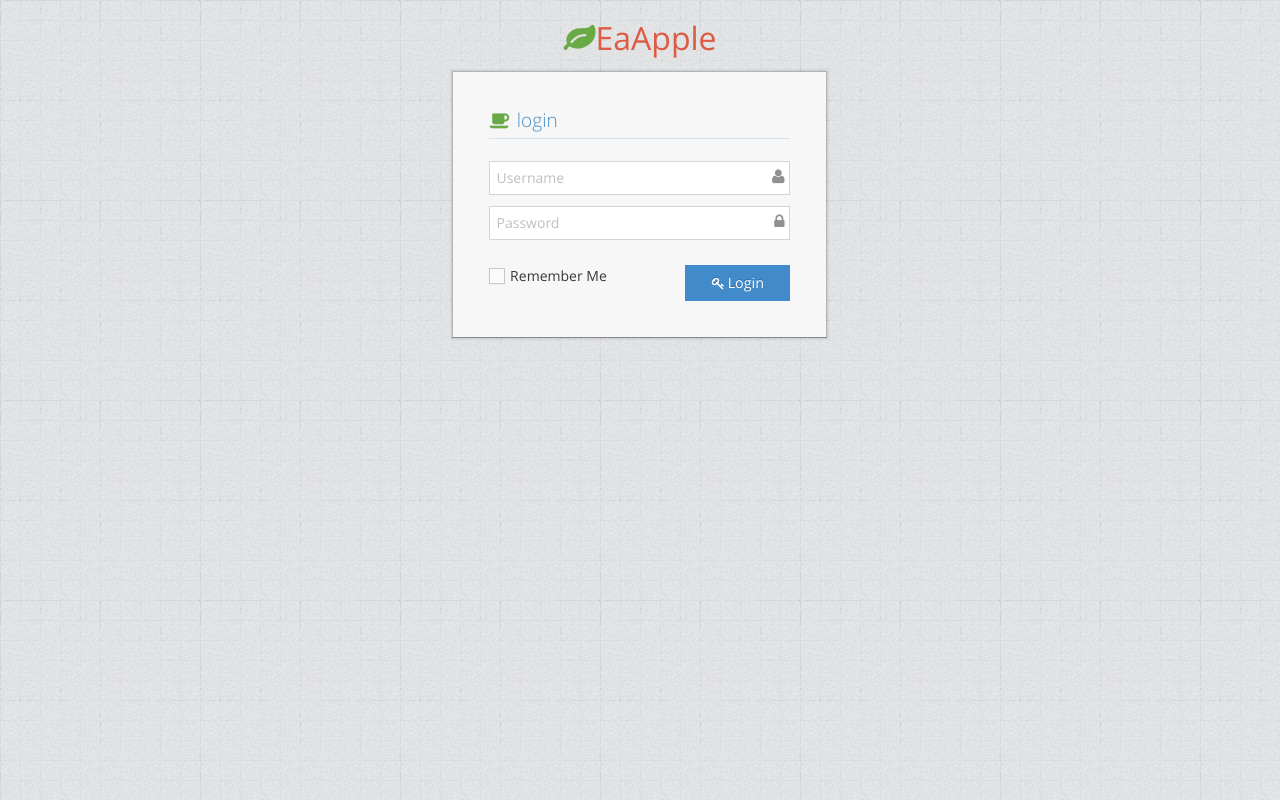
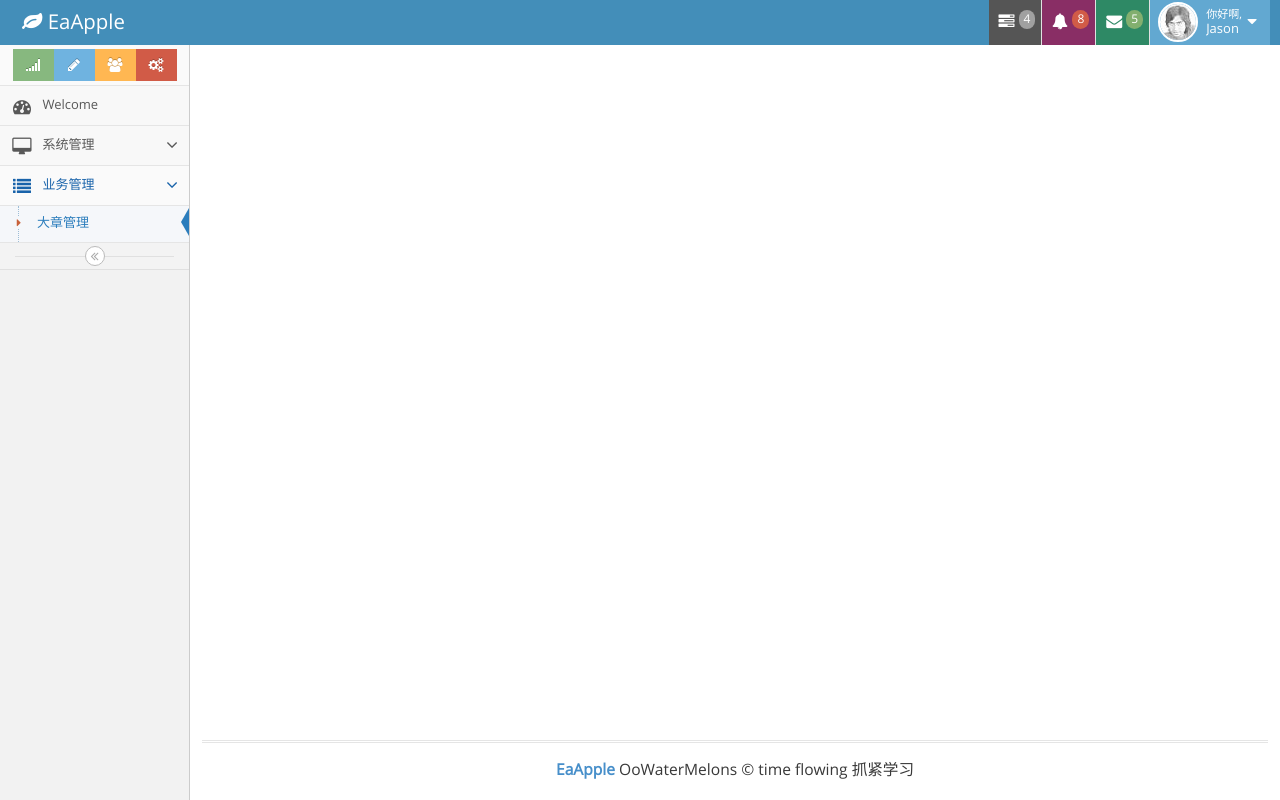
Before and after one commit to OoWaterMelonS/springCloudAndVue, a Vue app in the folder admin/: page / in a window 1280 px wide. Before the commit this address led to /login. Built offline with nearby package versions, Linux system fonts and the light colour scheme.

Commit message:
1 路由修改，去掉admin

```diff
--- a/admin/src/router.js
+++ b/admin/src/router.js
@@ -17,7 +17,8 @@
         path:'/login',
         component: Login
     },{
-        path:'/admin',
+        path:'/',
+        name:"admin",
         component: Admin,
         children:[{
             path: "welcome",
--- a/admin/src/views/admin.vue
+++ b/admin/src/views/admin.vue
@@ -353,7 +353,7 @@
 
 
           <li class="" id="welcome-sidebar">
-            <router-link to="/admin/welcome">
+            <router-link to="/welcome">
               <i class="menu-icon fa fa-tachometer"></i>
               <span class="menu-text"> Welcome</span>
             </router-link>
@@ -397,7 +397,7 @@
             </ul>
           </li><!-- /系统管理 -->
 
-          <li class="">
+          <li class="open">
             <a href="#" class="dropdown-toggle">
               <i class="menu-icon fa fa-list"></i>
               <span class="menu-text"> 业务管理 </span>
@@ -409,7 +409,7 @@
 
             <ul class="submenu">
               <li class="active" id="business-chapter-sidebar">
-                <router-link to="/admin/business/chapter">
+                <router-link to="/business/chapter">
                   <i class="menu-icon fa fa-caret-right"></i>
                   大章管理
                 </router-link>
@@ -481,7 +481,7 @@
   },
   methods: {
     login() {
-      this.$router.push("/admin")
+      this.$router.push("/welcome")
     },
     /**
      * jquery的选择器和方法，dom节点
--- a/admin/src/views/login.vue
+++ b/admin/src/views/login.vue
@@ -83,7 +83,7 @@
   },
   methods:{
     login(){
-      this.$router.push("admin")
+      this.$router.push("/welcome")
     }
   }
 }
```
